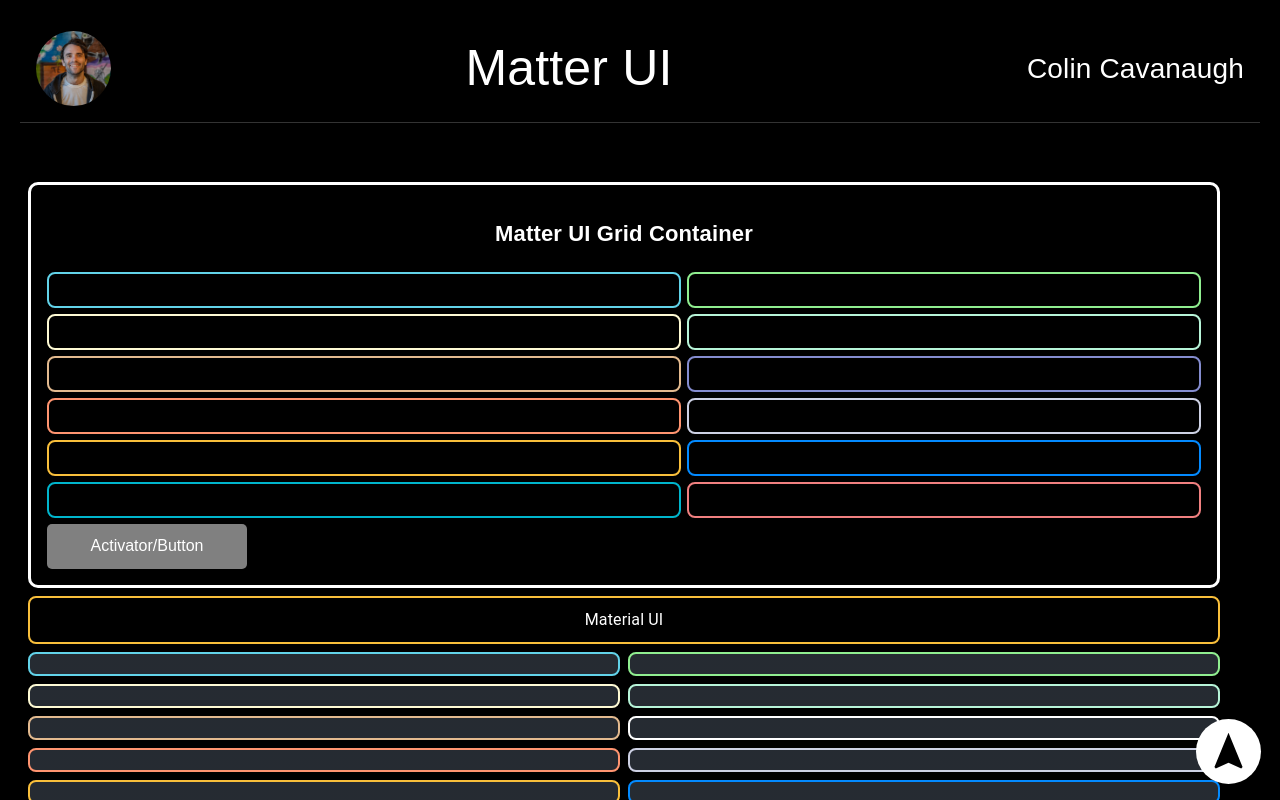
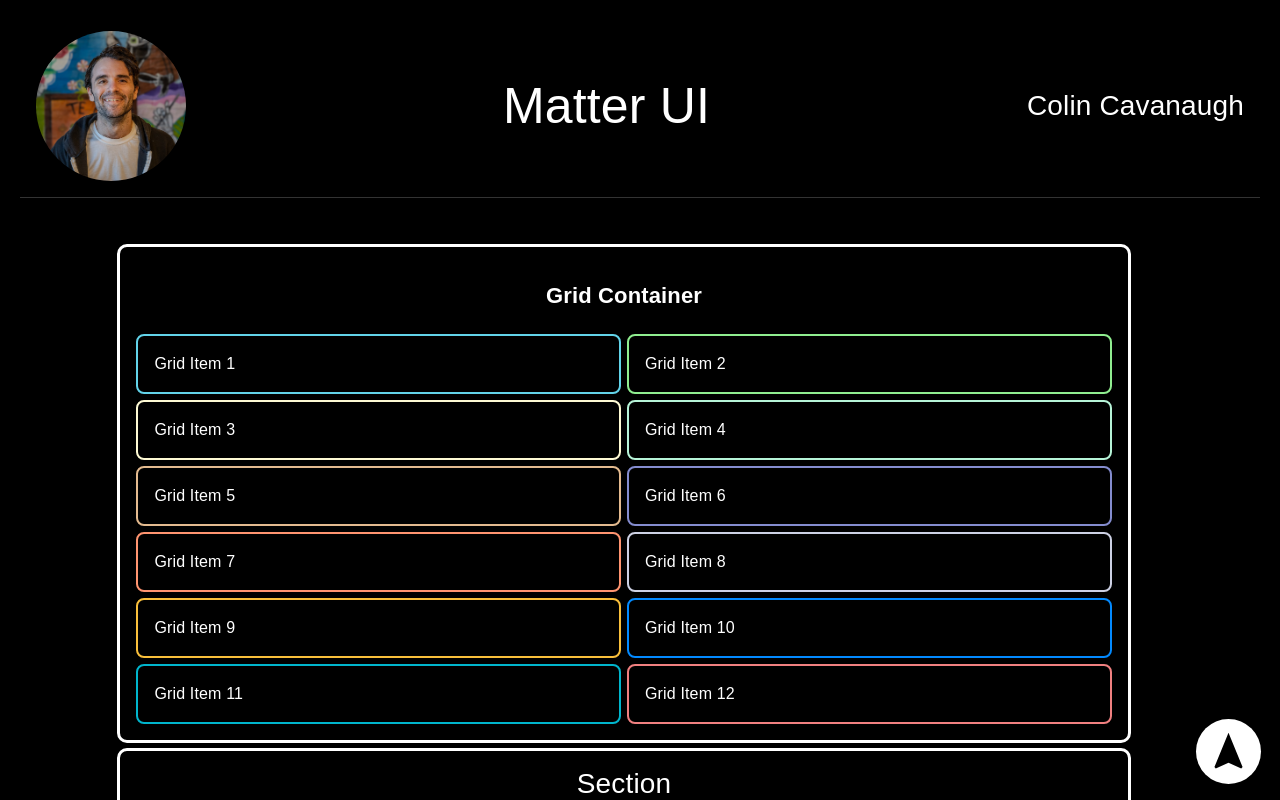
Before and after one commit to colin-cavanaugh/cmcavanaugh, a React (Vite) app: page /matterui in a window 1280 px wide. Built offline with nearby package versions, Linux system fonts and the light colour scheme; a web font is replaced by a local one.

Commit message:
pushing for laptop

```diff
--- a/src/components/AboutMe.tsx
+++ b/src/components/AboutMe.tsx
@@ -7,7 +7,7 @@
   const theme = useTheme()
 
   return (
-    <Box sx={{ display: 'flex', flexDirection: 'column', alignItems: 'center', height: 'calc(100vh - 350px)' }}>
+    <Box sx={{ display: 'flex', flexDirection: 'column', alignItems: 'center', height: 'calc(100vh - 275px)' }}>
       <Section look={{ display: 'flex', flexDirection: 'column', alignItems: 'center', width: '75%' }}>
         <Letter look={{ fontSize: 18 }}>
           I’m a dedicated and versatile software engineer with over two years of full-stack development experience,
--- a/src/components/Header.tsx
+++ b/src/components/Header.tsx
@@ -40,8 +40,8 @@
       >
         <Profile
           look={{
-            width: isSmallScreen ? 40 : 75,
-            height: isSmallScreen ? 40 : 75,
+            width: isSmallScreen ? 55 : 150,
+            height: isSmallScreen ? 55 : 150,
             borderRadius: '50%',
             cursor: 'pointer',
           }}
--- a/src/components/MatterUi.tsx
+++ b/src/components/MatterUi.tsx
@@ -36,73 +36,59 @@
     }),
   }))
   return (
-    <Box sx={{ display: 'flex', flexDirection: 'column', alignItems: 'center', height: 'calc(100vh - 225px)' }}>
+    <Box sx={{ width: '85%', height: 'calc(100vh - 275px)' }}>
       <GridContainer look={{ border: '3px solid', borderColor: theme.palette.text.primary, radius: 10, gap: 6 }}>
         <GridItem xs={12} sm={12} md={12} lg={12} xl={12}>
-          <Letter look={{ fontSize: 22, fontWeight: 'bold', textAlign: 'center' }}>{'Matter UI Grid Container'}</Letter>
+          <Letter look={{ fontSize: 22, fontWeight: 'bold', textAlign: 'center' }}>{'Grid Container'}</Letter>
         </GridItem>
-        <GridItem {...gridItemProps('rgb(98, 211, 233)')}>{/* <Letter>Grid Item 1</Letter> */}</GridItem>
-        <GridItem {...gridItemProps('rgb(144, 238, 144)')}>{/* <Letter>Grid Item 2</Letter> */}</GridItem>
-        <GridItem {...gridItemProps('rgb(254, 250, 212)')}>{/* <Letter>Grid Item 3</Letter> */}</GridItem>
-        <GridItem {...gridItemProps('rgb(183, 244, 216)')}>{/* <Letter>Grid Item 4</Letter> */}</GridItem>
-        <GridItem {...gridItemProps('rgb(227, 186, 143)')}>{/* <Letter>Grid Item 5</Letter> */}</GridItem>
+        <GridItem {...gridItemProps('rgb(98, 211, 233)')}>
+          <Letter>Grid Item 1</Letter>
+        </GridItem>
+        <GridItem {...gridItemProps('rgb(144, 238, 144)')}>
+          <Letter>Grid Item 2</Letter>
+        </GridItem>
+        <GridItem {...gridItemProps('rgb(254, 250, 212)')}>
+          <Letter>Grid Item 3</Letter>
+        </GridItem>
+        <GridItem {...gridItemProps('rgb(183, 244, 216)')}>
+          <Letter>Grid Item 4</Letter>
+        </GridItem>
+        <GridItem {...gridItemProps('rgb(227, 186, 143)')}>
+          <Letter>Grid Item 5</Letter>
+        </GridItem>
         <GridItem {...gridItemProps('rgb(132, 140, 207)')}>
-          {/* <Letter>Grid Item 6 (Color: Moody Blue)</Letter> */}
+          <Letter>Grid Item 6</Letter>
         </GridItem>
-        <GridItem {...gridItemProps('rgb(255, 148, 112)')}>{/* <Letter>Grid Item 7</Letter> */}</GridItem>
-        <GridItem {...gridItemProps('rgb(205, 209, 228)')}>{/* <Letter>Grid Item 8</Letter> */}</GridItem>
-        <GridItem {...gridItemProps('rgb(249, 191, 59)')}>{/* <Letter>Grid Item 9</Letter> */}</GridItem>
-        <GridItem {...gridItemProps('rgb(3, 138, 255)')}>{/* <Letter>Grid Item 10</Letter> */}</GridItem>
-        <GridItem {...gridItemProps('rgb(0, 181, 204)')}>{/* <Letter>Grid Item 11</Letter> */}</GridItem>
-        <GridItem {...gridItemProps('rgb(240, 128, 128)')}>{/* <Letter>Grid Item 12</Letter> */}</GridItem>
-        <Activator look={{ height: 45, width: 200 }}>Activator/Button</Activator>
+        <GridItem {...gridItemProps('rgb(255, 148, 112)')}>
+          <Letter>Grid Item 7</Letter>
+        </GridItem>
+        <GridItem {...gridItemProps('rgb(205, 209, 228)')}>
+          <Letter>Grid Item 8</Letter>
+        </GridItem>
+        <GridItem {...gridItemProps('rgb(249, 191, 59)')}>
+          <Letter>Grid Item 9</Letter>
+        </GridItem>
+        <GridItem {...gridItemProps('rgb(3, 138, 255)')}>
+          <Letter>Grid Item 10</Letter>
+        </GridItem>
+        <GridItem {...gridItemProps('rgb(0, 181, 204)')}>
+          <Letter>Grid Item 11</Letter>
+        </GridItem>
+        <GridItem {...gridItemProps('rgb(240, 128, 128)')}>
+          <Letter>Grid Item 12</Letter>
+        </GridItem>
       </GridContainer>
-      {/* Material UI */}
-
-      <Grid container spacing={1} width={'100%'} py={1}>
-        <Grid
-          size={12}
-          sx={{ border: '2px solid', borderColor: 'rgb(249, 191, 59)', padding: '10px', borderRadius: '8px' }}
-        >
-          <Typography textAlign={'center'}>Material UI</Typography>
-        </Grid>
-        <Grid size={6}>
-          <Item sx={{ border: '2px solid', borderColor: 'rgb(98, 211, 233)', padding: '10px', borderRadius: '8px' }} />
-        </Grid>
-        <Grid size={6}>
-          <Item sx={{ border: '2px solid', borderColor: 'rgb(144, 238, 144)', padding: '10px', borderRadius: '8px' }} />
-        </Grid>
-        <Grid size={6}>
-          <Item sx={{ border: '2px solid', borderColor: 'rgb(254, 250, 212)', padding: '10px', borderRadius: '8px' }} />
-        </Grid>
-        <Grid size={6}>
-          <Item sx={{ border: '2px solid', borderColor: 'rgb(183, 244, 216)', padding: '10px', borderRadius: '8px' }} />
-        </Grid>
-        <Grid size={6}>
-          <Item sx={{ border: '2px solid', borderColor: 'rgb(227, 186, 143)', padding: '10px', borderRadius: '8px' }} />
-        </Grid>
-        <Grid size={6}>
-          <Item sx={{ border: '2px solid', borderColor: 'rgb(255, 255, 255)', padding: '10px', borderRadius: '8px' }} />
-        </Grid>
-        <Grid size={6}>
-          <Item sx={{ border: '2px solid', borderColor: 'rgb(255, 148, 112)', padding: '10px', borderRadius: '8px' }} />
-        </Grid>
-        <Grid size={6}>
-          <Item sx={{ border: '2px solid', borderColor: 'rgb(205, 209, 228)', padding: '10px', borderRadius: '8px' }} />
-        </Grid>
-        <Grid size={6}>
-          <Item sx={{ border: '2px solid', borderColor: 'rgb(249, 191, 59)', padding: '10px', borderRadius: '8px' }} />
-        </Grid>
-        <Grid size={6}>
-          <Item sx={{ border: '2px solid', borderColor: 'rgb(3, 138, 255)', padding: '10px', borderRadius: '8px' }} />
-        </Grid>
-        <Grid size={6}>
-          <Item sx={{ border: '2px solid', borderColor: 'rgb(0, 181, 204)', padding: '10px', borderRadius: '8px' }} />
-        </Grid>
-        <Grid size={6}>
-          <Item sx={{ border: '2px solid', borderColor: 'rgb(240, 128, 128)', padding: '10px', borderRadius: '8px' }} />
-        </Grid>
-      </Grid>
+      <Section
+        look={{ border: '3px solid', borderColor: theme.palette.text.primary, radius: 10, width: '100%', marginTop: 5 }}
+      >
+        <Letter look={{ fontSize: 28, marginBottom: 15 }}>Section</Letter>
+        <Activator look={{ bgColor: 'rgb(240, 128, 128)', height: 45, width: 200 }}>Activator</Activator>
+        <Letter look={{ fontStyle: 'italic', fontSize: 20 }}>Letter</Letter>
+        <Letter look={{ fontWeight: 'bolder', fontSize: 20 }}>Text</Letter>
+        <Letter look={{ fontWeight: 'bolder', fontSize: 20, fontStyle: 'italic', color: 'rgb(3, 138, 255)' }}>
+          Typography
+        </Letter>
+      </Section>
     </Box>
   )
 }
--- a/src/components/MenuSpeedDial.tsx
+++ b/src/components/MenuSpeedDial.tsx
@@ -1,4 +1,4 @@
-import { IconButton, SpeedDial, SpeedDialAction, SpeedDialIcon, useTheme } from '@mui/material'
+import { Box, IconButton, SpeedDial, SpeedDialAction, SpeedDialIcon, Tooltip, useTheme } from '@mui/material'
 import LocalLibraryIcon from '@mui/icons-material/LocalLibrary'
 import AssignmentIcon from '@mui/icons-material/Assignment'
 import { Section } from '../library/matter-ui-section'
@@ -32,18 +32,22 @@
 
   return [
     {
-      icon: <HomeIcon style={{ height: 35, width: 35 }} />,
+      icon: <HomeIcon style={{ height: 35, width: 35, color: theme.palette.background.icon }} />,
       name: 'Home',
       action: 'link',
       link: '/',
     },
     {
-      icon: <LocalLibraryIcon style={{ height: 35, width: 35 }} />,
+      icon: <LocalLibraryIcon style={{ height: 35, width: 35, color: theme.palette.background.icon }} />,
       name: 'Matter UI',
       action: 'link',
       link: '/matterui',
     },
-    { icon: <AssignmentIcon style={{ height: 35, width: 35 }} />, name: 'View Resume', action: 'download' },
+    {
+      icon: <AssignmentIcon style={{ height: 35, width: 35, color: theme.palette.background.icon }} />,
+      name: 'Résumé',
+      action: 'download',
+    },
     {
       icon: themeMap[currentThemeMode].icon,
       name: themeMap[currentThemeMode].name,
@@ -65,7 +69,19 @@
     <Section>
       <SpeedDial
         ariaLabel='Navigation'
-        sx={{ position: 'absolute', bottom: 16, right: 16 }}
+        sx={{
+          position: 'absolute',
+          bottom: 16,
+          right: 16,
+          '.MuiSpeedDialAction-staticTooltipLabel': {
+            bgcolor: 'transparent',
+            boxShadow: 'none',
+            width: '100%',
+            textAlign: 'left',
+            minWidth: 100,
+            fontWeight: 'bold',
+          },
+        }}
         FabProps={{ style: { height: 65, width: 65 } }}
         icon={
           <SpeedDialIcon
@@ -80,7 +96,34 @@
           <SpeedDialAction
             key={action.name}
             icon={action.icon}
-            tooltipTitle={<Letter>{action.name}</Letter>}
+            tooltipPlacement='left'
+            tooltipOpen={true}
+            tooltipTitle={
+              <Box
+                sx={{
+                  minWidth: 150,
+                  backgroundColor: theme.palette.background.blur,
+                }}
+              >
+                <Letter
+                  look={{
+                    bgColor: theme.palette.background.blur,
+                    color: theme.palette.text.primary,
+                    boxShadow: 'none',
+                    width: '100%',
+                    height: '100%',
+                    textAlign: 'left',
+                    minWidth: 150,
+                    fontWeight: 'bolder',
+                    fontSize: 18,
+                    p: 22,
+                    paddingLeft: 8,
+                  }}
+                >
+                  {action?.name}
+                </Letter>
+              </Box>
+            }
             sx={{ fontSize: 34 }}
             FabProps={{ style: { height: 55, width: 55 }, size: 'large' }}
             onClick={() => {
--- a/src/context/customTheme.tsx
+++ b/src/context/customTheme.tsx
@@ -5,7 +5,13 @@
     mode: 'light',
     primary: { main: 'rgb(132, 140, 207)', contrastText: '#4e342e' },
     secondary: { main: 'rgb(170, 178, 240)', contrastText: '#4e342e' },
-    background: { default: 'rgb(170, 178, 240)', paper: 'rgba(255,255,255,1)', custom: 'rgb(25, 118, 210)' },
+    background: {
+      default: 'rgb(170, 178, 240)',
+      paper: 'rgba(255,255,255,1)',
+      custom: 'rgb(25, 118, 210)',
+      blur: 'rgba(170, 178, 240, 0.8)',
+      icon: 'rgba(113, 120, 184, 1)',
+    },
     text: { primary: 'rgba(0,0,0,1)', secondary: 'rgba(255,255,255,1)' },
   },
   components: {
--- a/src/context/darkTheme.tsx
+++ b/src/context/darkTheme.tsx
@@ -5,7 +5,12 @@
     mode: 'dark',
     primary: { main: 'rgba(255,255,255,1)', contrastText: 'rgba(0,0,0,1)' },
     secondary: { main: 'rgba(255,255,255,1)', contrastText: 'rgba(0,0,0,1)' },
-    background: { default: 'rgba(0,0,0,1)', paper: 'rgba(0,0,0,1)', custom: 'rgb(113, 120, 184)' },
+    background: {
+      default: 'rgba(0,0,0,1)',
+      paper: 'rgba(0,0,0,1)',
+      custom: 'rgb(113, 120, 184)',
+      blur: 'rgba(0, 0, 0, 0.7)',
+    },
     text: { primary: 'rgba(255,255,255,1)', secondary: 'rgba(255,255,255,0.8)' },
   },
   components: {
--- a/src/context/lightTheme.tsx
+++ b/src/context/lightTheme.tsx
@@ -5,8 +5,14 @@
     mode: 'light',
     primary: { main: '#1976d2', contrastText: '#ffffff' }, // Strong blue with white contrast
     secondary: { main: '#dc004e', contrastText: '#ffffff' }, // Bright red
-    background: { default: 'rgba(255,255,255,1)', paper: '#ffffff', custom: 'rgba(0, 0, 0, 1)' }, // Softer whites for modern UI
-    text: { primary: '#212121', secondary: '#616161' },
+    background: {
+      default: 'rgba(255,255,255,1)',
+      paper: '#ffffff',
+      custom: 'rgba(0, 0, 0, 1)',
+      blur: 'rgba(255,255,255,0.7)',
+      icon: 'rgb(25, 118, 210)',
+    }, // Softer whites for modern UI
+    text: { primary: 'rgba(0, 0, 0, 1)', secondary: '#616161' },
   },
   components: {
     MuiPaper: {
--- a/src/routes/routes.tsx
+++ b/src/routes/routes.tsx
@@ -9,7 +9,7 @@
     return (
       <>
         <App />
-        <TanStackRouterDevtools />
+        {/* <TanStackRouterDevtools /> */}
       </>
     )
   },
--- a/src/utils/types.ts
+++ b/src/utils/types.ts
@@ -3,6 +3,7 @@
 export interface Look extends CSSProperties {
   m?: number | string // Margin shorthand
   p?: number | string // Padding shorthand
+  py?: number | string
   gap?: number | string
   flex?: string | number // Flex value (e.g., flex: 1 or flex: '1 1 auto')
   height?: number | string
```
Also changed, not shown: src/components/MaterialUi.tsx (added, +66 -0 lines).
